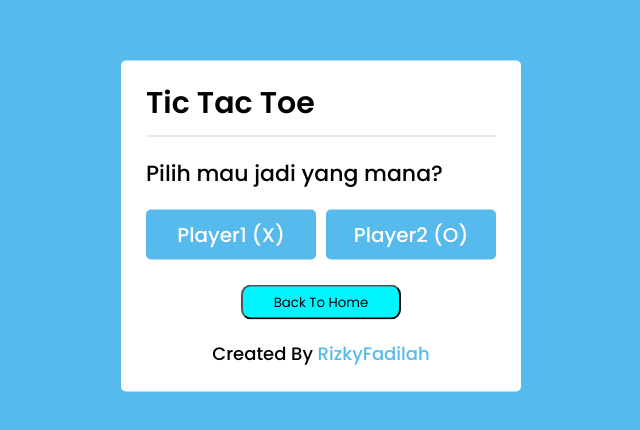
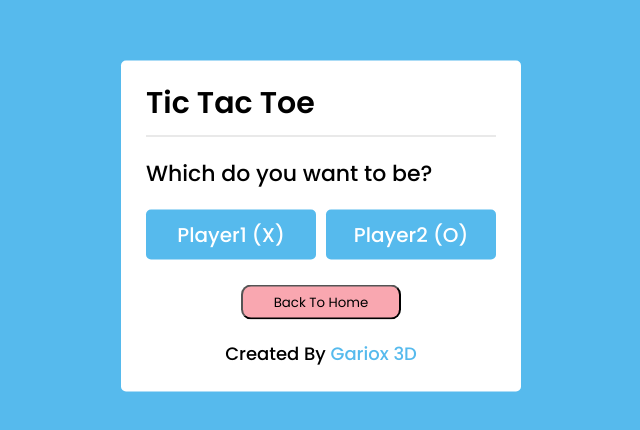
Before and after one commit to gariox3d/gariox3d.github.io, a plain HTML site: page engga/tictactoe/index.html in a window 1280 px wide. Shown: the part 174-604 px from the top of the page, without its empty margins (319-959 px from the left). Drawn offline with Linux system fonts and the light colour scheme.

Commit message:
Update index.html

```diff
--- a/engga/tictactoe/index.html
+++ b/engga/tictactoe/index.html
@@ -2,7 +2,7 @@
 <html lang="en">
 <head>
     <meta charset="UTF-8">
-    <title>Tic Tac Toe Game | RizkyFadilah</title>
+    <title>TicTacToe Game | Gariox 3D</title>
     <link rel="stylesheet" href="style.css">
     <link rel="stylesheet" href="https://cdnjs.cloudflare.com/ajax/libs/font-awesome/5.15.3/css/all.min.css"/>
 </head>
@@ -11,14 +11,14 @@
   <div class="select-box">
     <header>Tic Tac Toe</header>
     <div class="content">
-      <div class="title">Pilih mau jadi yang mana?</div>
+      <div class="title">Which do you want to be?</div>
       <div class="options">
         <button class="playerX">Player1 (X)</button>
         <button class="playerO">Player2 (O)</button>
       </div><br>
-<center><a href="https://rizky878.github.io/docs">
-        <button style="background:#00F5FF;vertical-align:center;width:160px;height:35px;border-radius:10px">Back To Home</button></a></center>
-      <div class="credit">Created By <a href="https://wa.me/6282387804410?text=Udin+hai" target="_blank">RizkyFadilah</a></div>
+<center><a href="https://github.com/GARIOX3D">
+        <button style="background:#F9A7B0;vertical-align:center;width:160px;height:35px;border-radius:10px">Back To Home</button></a></center>
+      <div class="credit">Created By <a href="//caliph71.xyz" target="_blank">Gariox 3D</a></div>
     </div>
   </div>
 
@@ -53,7 +53,7 @@
   <!-- result box -->
   <div class="result-box">
     <div class="won-text"></div>
-    <div class="btn"><button>Ulang</button></div>
+    <div class="btn"><button>Repeat</button></div>
   </div>
 
   <script src="script.js"></script>
```
